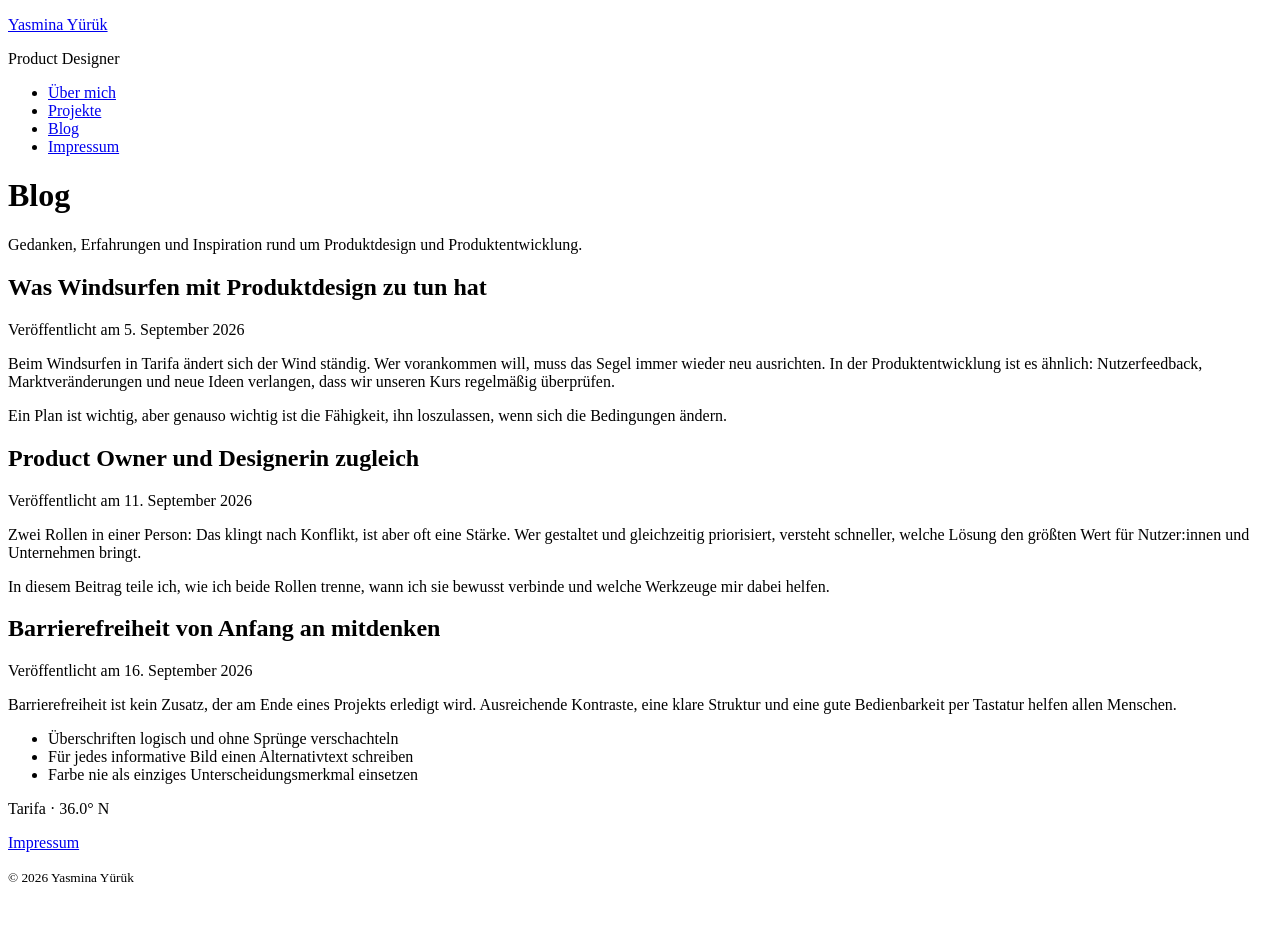
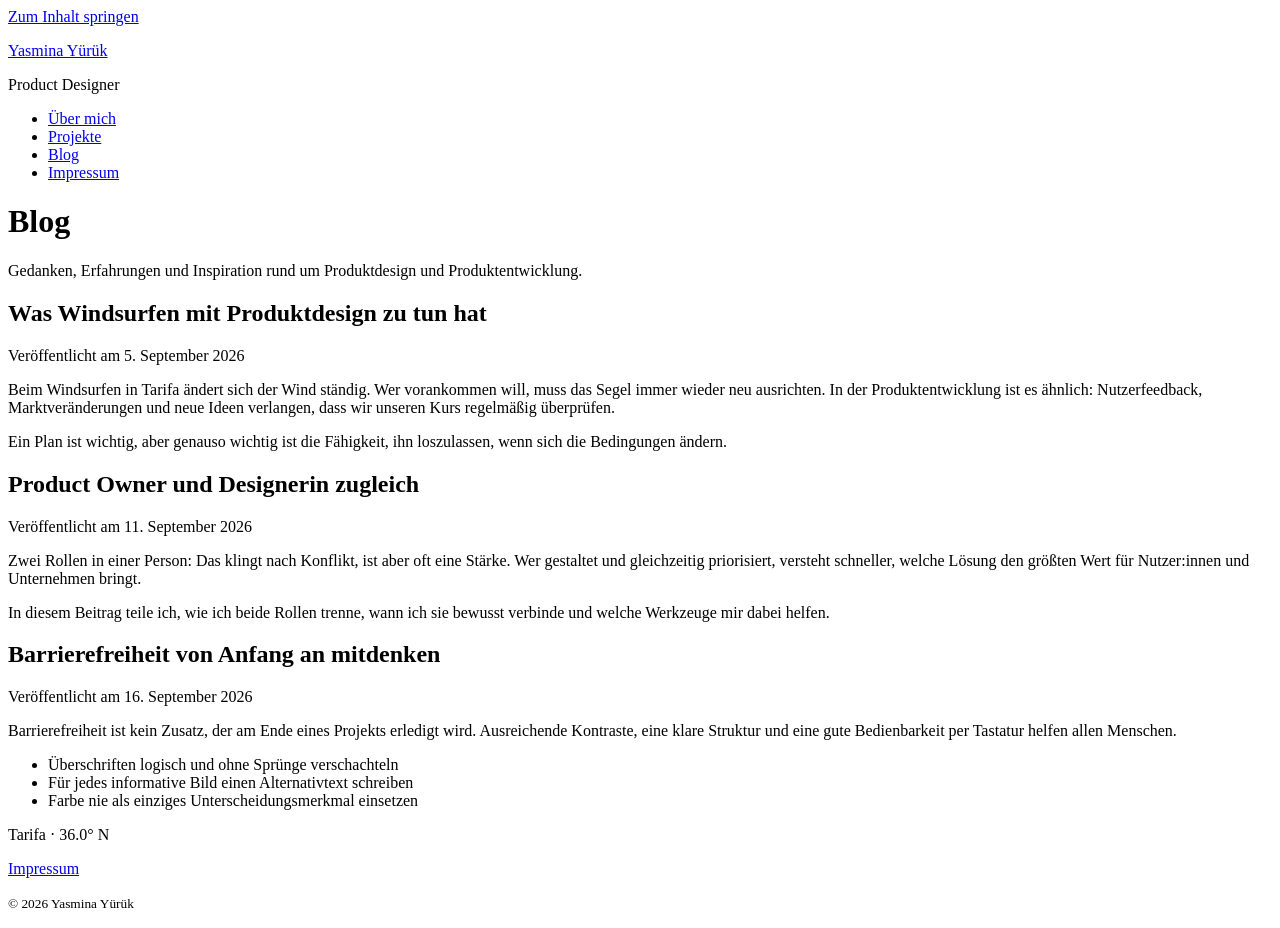
Before and after one commit to IU-Webprogrammierung/2026-09-website-brewbyme, a plain HTML site: page blog.html in a window 1280 px wide. Before the commit the page ends 902 px from the top, so only its background shows below. Drawn offline with Linux system fonts and the light colour scheme.

Commit message:
feat(a11y): Sprunglink zum Hauptinhalt auf allen Seiten ergänzen

```diff
--- a/blog.html
+++ b/blog.html
@@ -8,6 +8,8 @@
   <link rel="icon" href="assets/img/favicon.svg" type="image/svg+xml">
 </head>
 <body>
+  <a class="sprunglink" href="#inhalt">Zum Inhalt springen</a>
+
   <header>
     <p><a href="index.html">Yasmina Yürük</a></p>
     <p>Product Designer</p>
@@ -21,7 +23,7 @@
     </nav>
   </header>
 
-  <main>
+  <main id="inhalt">
     <h1>Blog</h1>
     <p>Gedanken, Erfahrungen und Inspiration rund um Produktdesign und Produktentwicklung.</p>
 
```
Also changed, not shown: impressum.html (+3 -1 lines), index.html (+3 -1 lines), projekte.html (+3 -1 lines), ueber-mich.html (+3 -1 lines).
